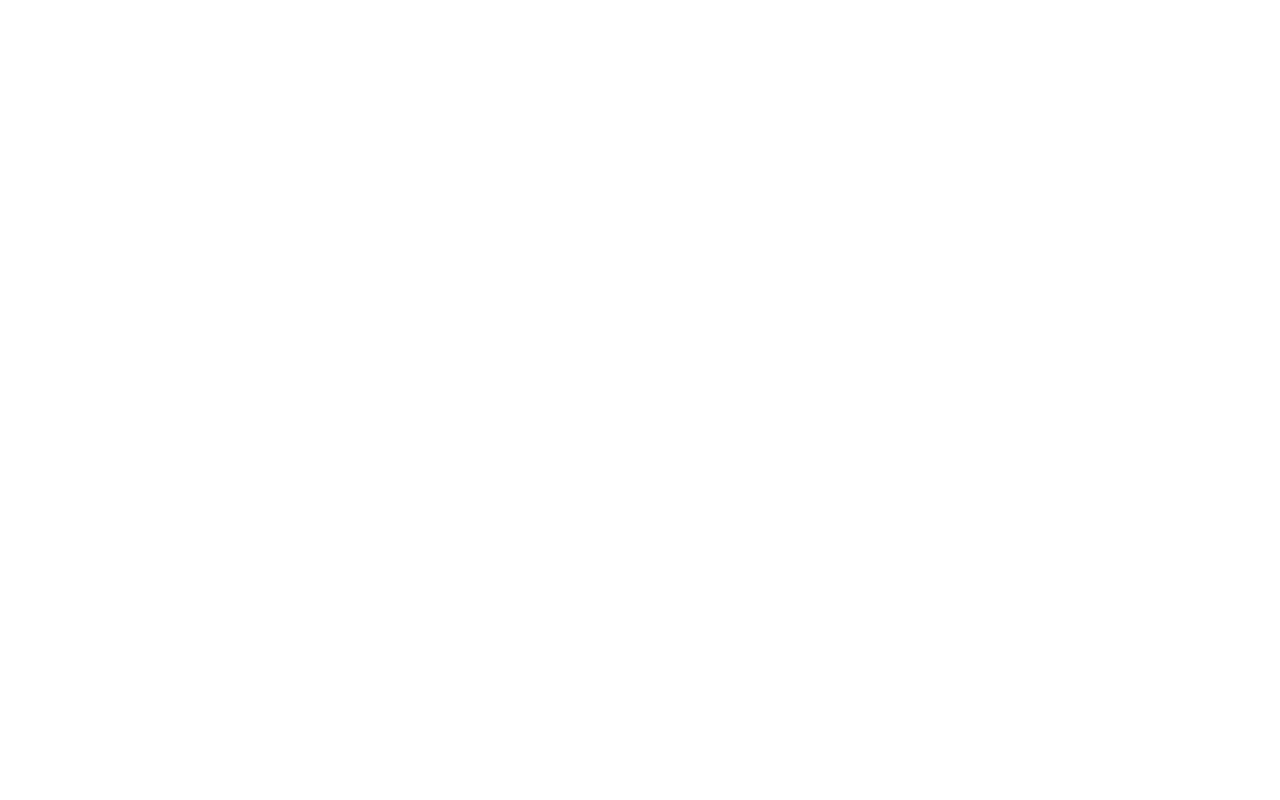
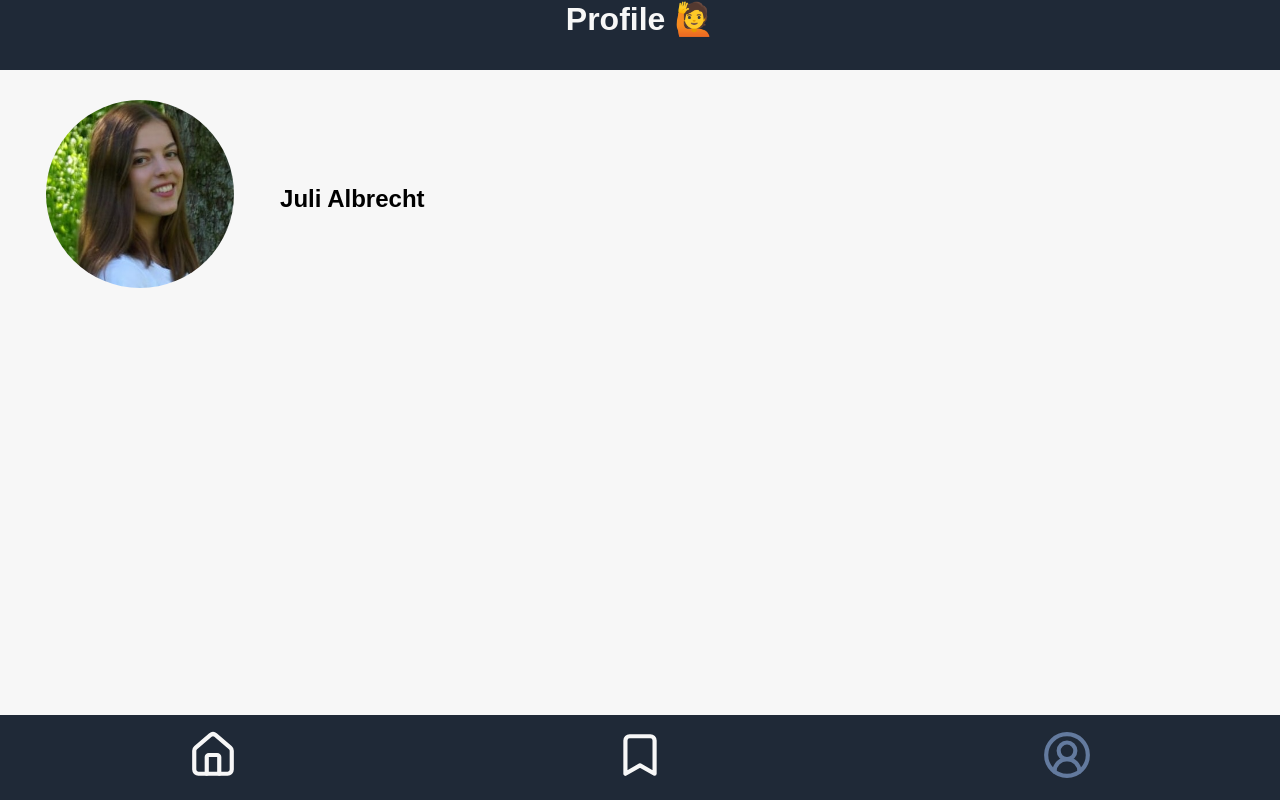
Before and after one commit to juli-albrecht/quiz-app, a plain HTML site: page profile.html in a window 1280 px wide. Drawn offline with Linux system fonts and the light colour scheme.

Commit message:
add profile page fix styling

```diff
--- a/profile.html
+++ b/profile.html
@@ -0,0 +1,40 @@
+<!DOCTYPE html>
+<html lang="en">
+<head>
+    <meta charset="UTF-8">
+    <meta name="viewport" content="width=device-width, initial-scale=1.0">
+    <title>Quiz-App</title>
+    <link rel="stylesheet" href="styles.css">
+</head>
+
+<body class="background">
+    <header class="header">
+        <h1> Profile 🙋 </h1>
+    </header>
+    <main>
+    <section class="profile">
+        <img src="./assets/juli-profile.jpg" class="profile-image"/>
+        <h2>Juli Albrecht </h2>
+    </section>
+
+
+
+</main>
+
+<footer class="footer">
+    <nav class="navigation">
+<button class="icons">
+    <svg xmlns="http://www.w3.org/2000/svg"  viewBox="0 0 24 24" fill="none"  stroke-width="2" stroke-linecap="round" stroke-linejoin="round" class="lucide lucide-house-icon lucide-house"><path d="M15 21v-8a1 1 0 0 0-1-1h-4a1 1 0 0 0-1 1v8"/><path d="M3 10a2 2 0 0 1 .709-1.528l7-6a2 2 0 0 1 2.582 0l7 6A2 2 0 0 1 21 10v9a2 2 0 0 1-2 2H5a2 2 0 0 1-2-2z"/></svg>
+</button>
+
+<button class="icons">
+    <svg xmlns="http://www.w3.org/2000/svg" viewBox="0 0 24 24" fill="none" stroke-width="2" stroke-linecap="round" stroke-linejoin="round" class="lucide lucide-bookmark-icon lucide-bookmark"><path d="m19 21-7-4-7 4V5a2 2 0 0 1 2-2h10a2 2 0 0 1 2 2v16z"/></svg>
+</button>
+
+<button class="icons" id="active-icon">
+<svg xmlns="http://www.w3.org/2000/svg" viewBox="0 0 24 24" fill="none" stroke-width="2" stroke-linecap="round" stroke-linejoin="round" class="lucide lucide-circle-user-round-icon lucide-circle-user-round"><path d="M18 20a6 6 0 0 0-12 0"/><circle cx="12" cy="10" r="4"/><circle cx="12" cy="12" r="10"/></svg>
+</button>
+    </nav>
+</footer>
+</body>
+</html>
--- a/styles.css
+++ b/styles.css
@@ -3,3 +3,21 @@
 @import url("/components/navigation.css");
 @import url("/components/card.css");
 @import url("/components/button.css");
+
+.profile{
+    position: fixed;
+top: 100px;
+    display: flex;
+    flex-direction: row;
+    justify-content: space-evenly;
+}
+
+.profile-image {
+    width: 40%;
+    border-radius: 50%;
+}
+
+.about {
+    margin-top: 350px;
+    justify-content: flex-start;
+}
```
Also changed, not shown: assets/juli-profile.jpg (added).
